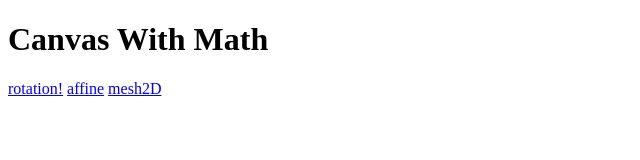
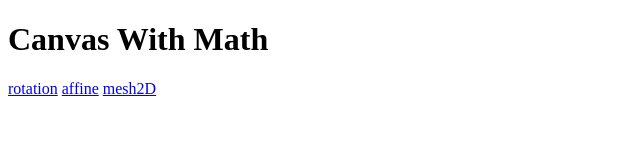
Before and after one commit to hunkim98/canvas_with_math, a plain HTML site: page index.html in a window 1280 px wide. Shown: the full height of the page, 0-640 px from the left. Drawn offline with Linux system fonts and the light colour scheme.

Commit message:
Deploying to gh-pages from @ hunkim98/canvas_with_math@0c909a2d40409882161d708a102fcd4ad86efd95 🚀

```diff
--- a/index.html
+++ b/index.html
@@ -1 +1 @@
-<!doctype html><html lang="en"><head><meta charset="UTF-8"/><meta name="viewport" content="width=device-width,initial-scale=1"/><title>Canvas With Math</title><base href="https://hunkim98.github.io/canvas_with_math/"></head><body><main><h1>Canvas With Math</h1><a href="rotation.html">rotation!</a> <a href="affine.html">affine</a> <a href="mesh2D.html">mesh2D</a></main></body></html>
+<!doctype html><html lang="en"><head><meta charset="UTF-8"/><meta name="viewport" content="width=device-width,initial-scale=1"/><title>Canvas With Math</title><base href="https://hunkim98.github.io/canvas_with_math/"></head><body><main><h1>Canvas With Math</h1><a href="rotation.html">rotation</a> <a href="affine.html">affine</a> <a href="mesh2D.html">mesh2D</a></main></body></html>
```
